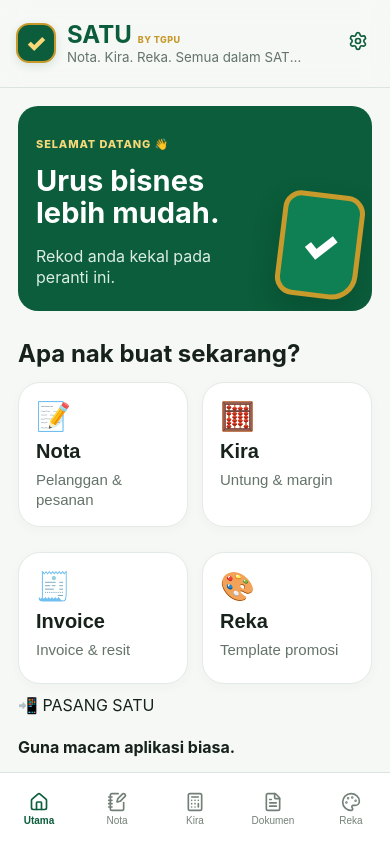
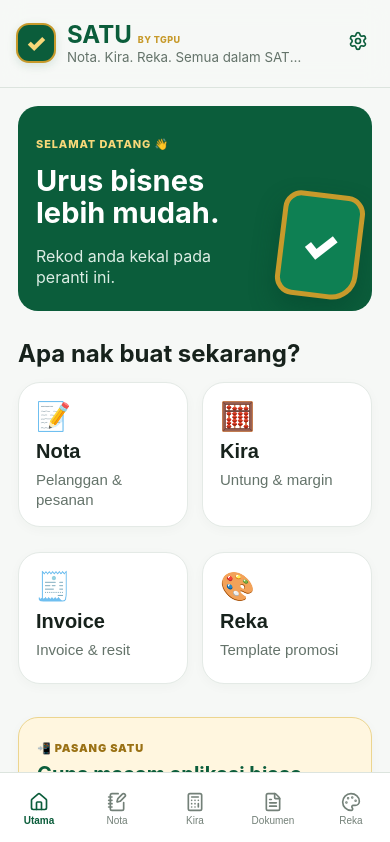
Before and after one commit to MamduhSaffin/SATU, a React (Vite) app: page / in a window 390 px wide. Shown: the top 842 px of the page. Built offline with nearby package versions, Linux system fonts and the light colour scheme.

Commit message:
Style SATU install and share panel

```diff
--- a/src/styles.css
+++ b/src/styles.css
@@ -31,3 +31,5 @@
 @media(max-width:390px){header{padding-left:16px;padding-right:12px}.brandmark{width:40px;height:40px;flex-basis:40px}.brandlockup small{max-width:235px}.hero{min-height:205px;padding:22px 18px}.hero h1{font-size:29px}.hero p{font-size:16px}.action{min-height:132px;padding:17px}}
 
 .helpcard .row{align-items:flex-start}.helpcard .row svg{color:#c79a2b;flex:0 0 auto}.betainfo{margin-top:14px;padding:13px;border-radius:12px;background:#f6f8f6;border:1px solid #dce4de}.betainfo b,.betainfo span{display:block}.betainfo b{color:#0b5d3b}.betainfo span{font-size:11px;color:#c79a2b;font-weight:800;margin-top:2px}.betainfo p{margin-top:8px;font-size:12px;line-height:1.45}
+
+.installshare{margin-top:22px;padding:18px;border-radius:20px;background:#fff6df;border:1px solid #ecd58f;box-shadow:0 3px 12px #17322208}.installhead span{font-size:11px;font-weight:900;letter-spacing:.08em;color:#9a7114}.installhead h2{margin:6px 0 7px;font-size:20px;color:#0b5d3b}.installhead p{margin:0;color:#64736a;font-size:14px;line-height:1.45}.installactions{display:grid;grid-template-columns:1fr 1fr;gap:9px;margin:14px 0 11px}.installactions button{border:0;border-radius:12px;padding:12px 10px;background:#0b5d3b;color:#fff;font-weight:800;display:flex;align-items:center;justify-content:center;gap:7px}.installactions button+button{background:#c79a2b;color:#17221c}.installshare>small{display:block;color:#64736a;line-height:1.5;font-size:11px}@media(max-width:360px){.installactions{grid-template-columns:1fr}}
```
